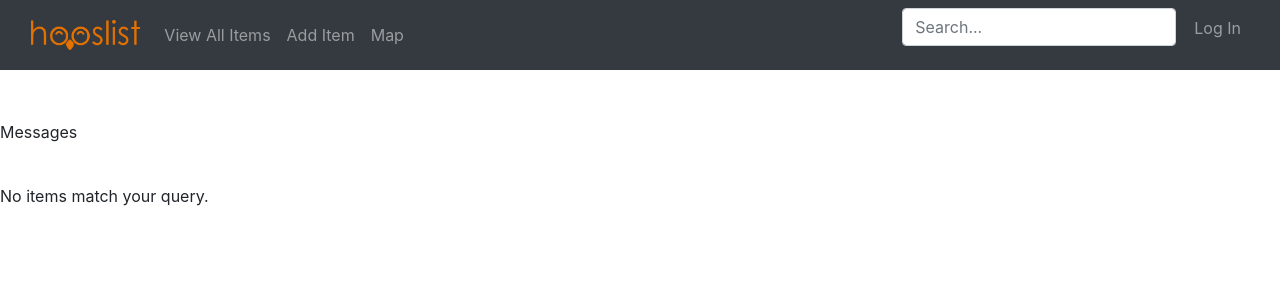
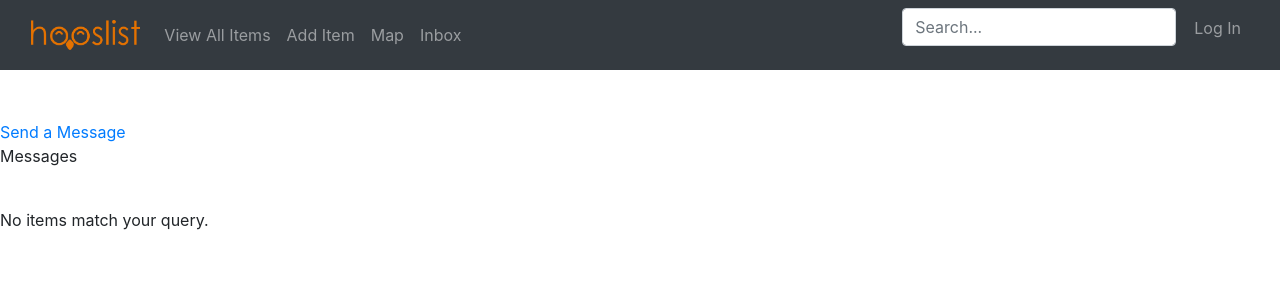
Before and after one commit to zacherymorris2021/SuperNoVas-HoosList, a Django app: page /marketplace/inbox/ in a window 1280 px wide. Shown: the top 300 px of the page. Run offline with Django 3.2, Linux system fonts and the light colour scheme; data that the repository does not hold is empty; some libraries are stand-ins or nearby versions.

Commit message:
Making messaging pages available by clicking

```diff
--- a/marketplace/templates/marketplace/inbox.html
+++ b/marketplace/templates/marketplace/inbox.html
@@ -2,7 +2,7 @@
 <html>
 <head>
   <meta charset="utf-8">
-  <title>Hooslist</title>
+  <title>HoosList</title>
   <link
     rel="stylesheet"
     href="https://stackpath.bootstrapcdn.com/bootstrap/4.1.0/css/bootstrap.min.css"
@@ -12,6 +12,7 @@
 <body>
   {% include 'marketplace/navbar.html' %}
       <div style="padding-top:50px;">
+        <a href="{% url 'marketplace:message' %}">Send a Message</a>
         <p>Messages</p><br>
         {% if messages %}
           <ul>
--- a/marketplace/templates/marketplace/navbar.html
+++ b/marketplace/templates/marketplace/navbar.html
@@ -13,6 +13,9 @@
         </li>
         <li class="nav-item">
           <a class="nav-link" href="{% url 'marketplace:map' %}">Map</a>
+        </li>
+        <li>
+          <a class="nav-link" href="{% url 'marketplace:inbox' %}">Inbox</a>
         </li>
       </ul>
     </div>
```
